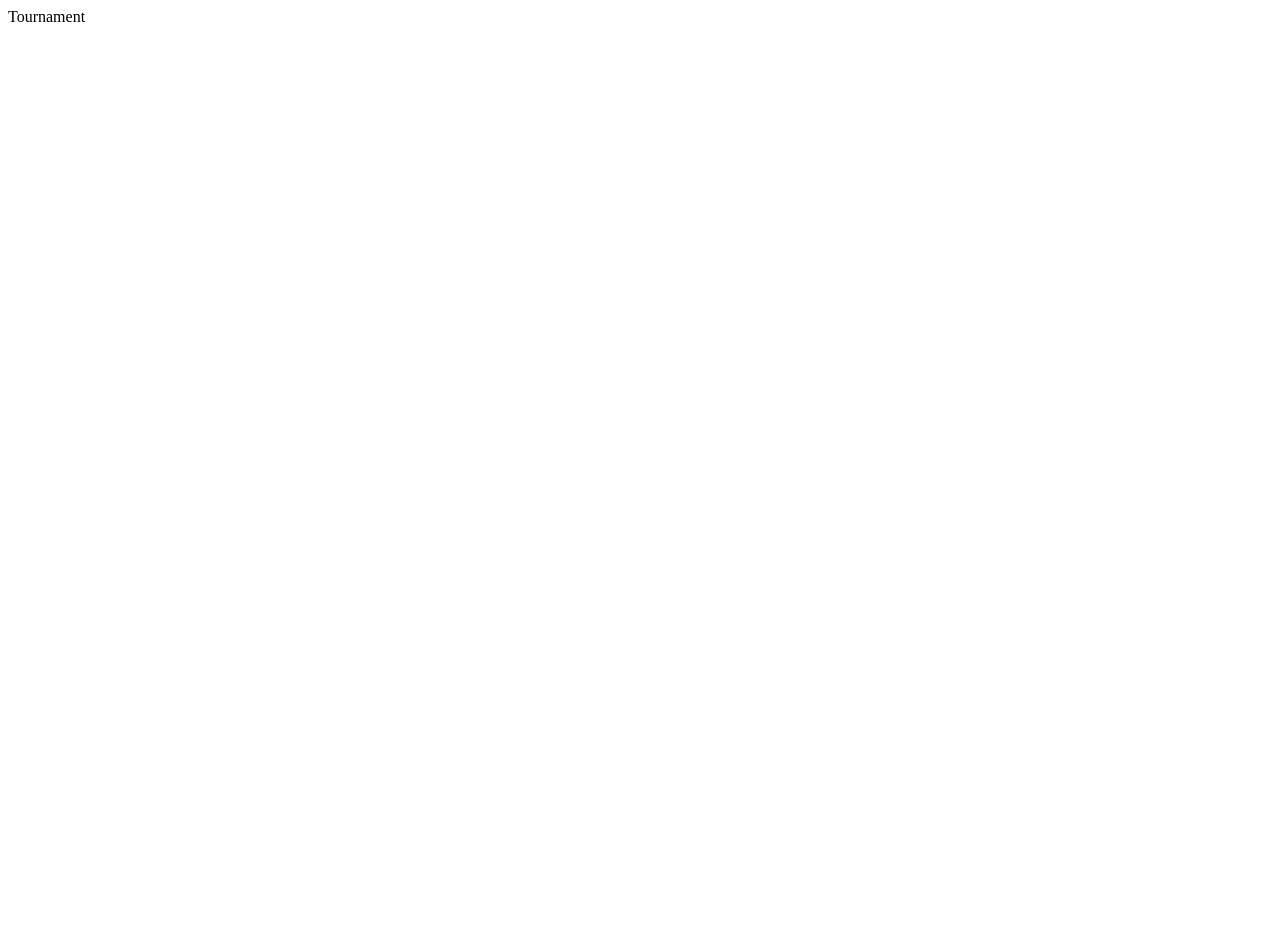
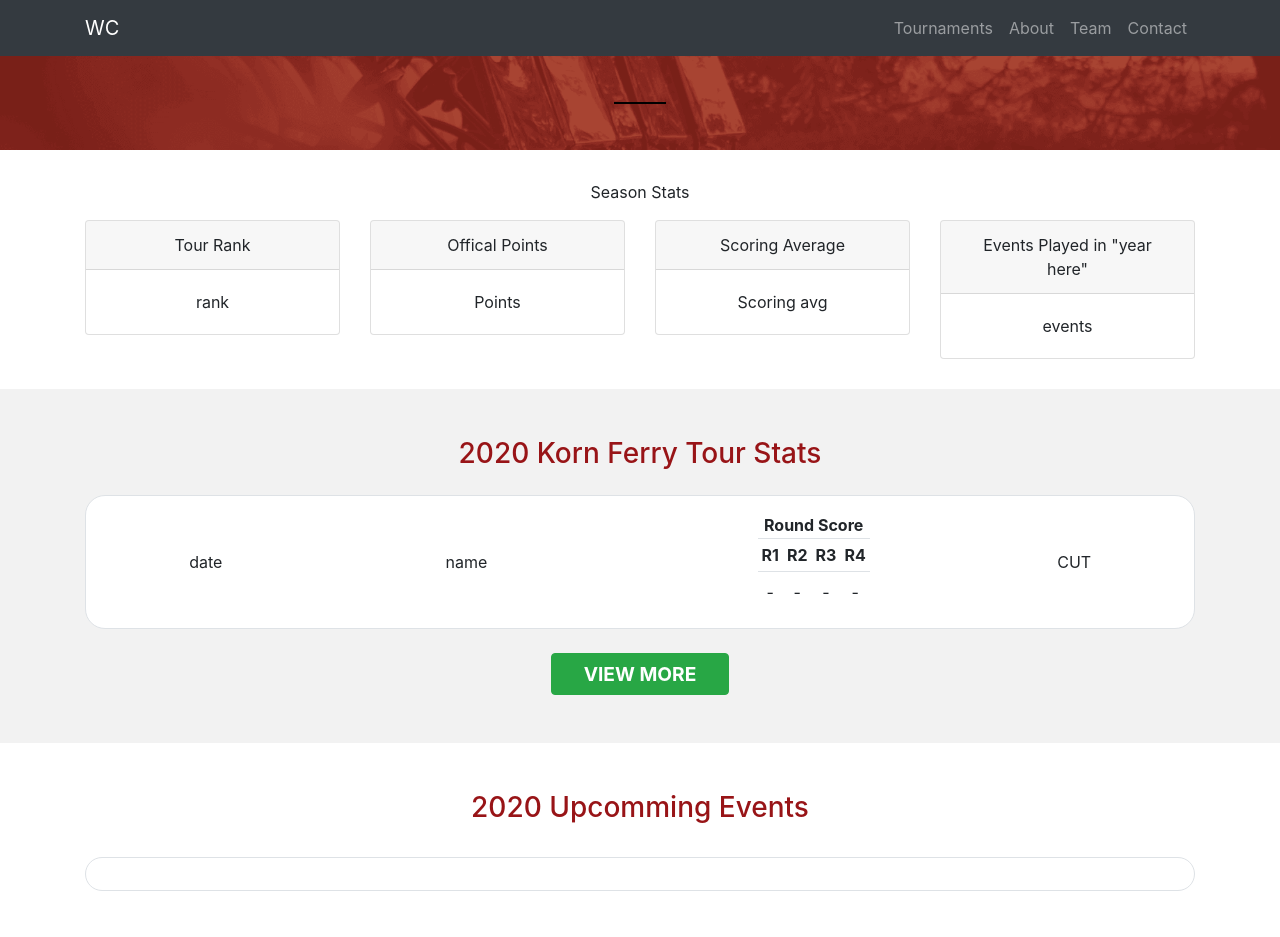
Before and after one commit to nicholsk18/will-react-website, a Next.js app: page /admin/admin-tournaments in a window 1280 px wide. Shown: the top 937 px of the page. Before the commit the page ends 816 px from the top, so only its background shows below. Built offline with nearby package versions, Linux system fonts and the light colour scheme; no server answers.

Commit message:
added tournaments

```diff
--- a/src/pages/admin/admin-about.js
+++ b/src/pages/admin/admin-about.js
@@ -63,7 +63,6 @@
         <Layout>
             <Head>
                 <title>{aboutTitle}</title>
-                <meta name="description" content={aboutDesc} />
             </Head>
             {isEdited ? (
                 <div>
--- a/src/pages/admin/admin-tournaments.js
+++ b/src/pages/admin/admin-tournaments.js
@@ -1,7 +1,183 @@
+import Head from "next/head";
+import { useState, useEffect } from "react";
+import Editor from "../../utils/Editor";
 import { adminTournamentsTitle } from "../../components/PageTitles";
+import Layout from "../../components/layout";
+import styles from "../../pageStyles/Tournaments.module.css";
+import Stats from "../../components/Stats";
 
 const adminTournaments = () => {
-    return <div>Tournament</div>;
+    const [isEdited, setIsEdited] = useState(false);
+    const [pageContent, setPageContent] = useState([]);
+    const [editorState, setEditorState] = useState();
+
+    // to fix this need to send pagename in body
+    useEffect(() => {
+        async function getData() {
+            const data = {
+                method: "GET",
+                headers: {
+                    "Content-Type": "application/json",
+                    "Page-Name": "tournaments",
+                },
+            };
+            await fetch("/api/data", data)
+                .then((res) => {
+                    return res.json();
+                })
+                .then((pageData) => {
+                    setPageContent(pageData);
+                });
+        }
+
+        getData();
+    }, [pageContent]);
+
+    // will extract to its on util function
+    // will take a string and return a string
+    function changeState() {
+        let concatedArray = "";
+
+        // const content = pageContent.filter((item) => {
+        //     return item !== "";
+        // });
+
+        const strLength = pageContent.length;
+        for (let item = 0; item < strLength; item++) {
+            if (strLength - 1 === item) {
+                // keeps from last \n being added
+                concatedArray += pageContent[item];
+                break;
+            }
+            concatedArray += pageContent[item] + "\n";
+        }
+
+        setEditorState(concatedArray);
+        setIsEdited(true);
+    }
+
+    function cancelContent() {
+        setIsEdited(false);
+    }
+
+    return (
+        <Layout>
+            <Head>
+                <title>{adminTournamentsTitle}</title>
+            </Head>
+            {isEdited ? (
+                <div>
+                    {
+                        <Editor
+                            content={editorState}
+                            callback={cancelContent}
+                            pageName={"tournaments"}
+                        />
+                    }
+                </div>
+            ) : (
+                <div className="page">
+                    <div className={styles.banner}>
+                        <div className="container section-30">
+                            <h2 className={styles.title}>{pageContent[0]}</h2>
+                            <hr className={styles.hLine} />
+                            <p className={styles.subTitle}>{pageContent[1]}</p>
+                        </div>
+                    </div>
+
+                    <div className="container section-30">
+                        <p className="text-center">Season Stats</p>
+                        <Stats />
+                    </div>
+
+                    <div className="section-light-white py-5">
+                        <div className="container">
+                            <h3 className={styles.sectionTitle}>
+                                2020 Korn Ferry Tour Stats
+                            </h3>
+
+                            {/* stats go here */}
+                            <div className="stats-box mt-4">
+                                <div className="row px-0 px-sm-5">
+                                    <div className="col-xs-12 col-md-2 text-center m-auto">
+                                        <p className="my-0 stats-date">date</p>
+                                    </div>
+
+                                    <div className="col-xs-6 col-md-4 text-center my-auto">
+                                        <p className="my-0 stats-name">name</p>
+                                    </div>
+
+                                    <div className="col-xs-6 col-md-4 text-center">
+                                        <table className="mx-auto my-3 stats-rounds">
+                                            <tbody>
+                                                <tr className="border-bottom">
+                                                    <th colSpan="4">
+                                                        Round Score
+                                                    </th>
+                                                </tr>
+                                                <tr className="border-bottom">
+                                                    <th className="p-1">R1</th>
+                                                    <th className="p-1">R2</th>
+                                                    <th className="p-1">R3</th>
+                                                    <th className="p-1">R4</th>
+                                                </tr>
+                                                <tr>
+                                                    <td className="p-2">-</td>
+                                                    <td className="p-2">-</td>
+                                                    <td className="p-2">-</td>
+                                                    <td className="p-2">-</td>
+                                                </tr>
+                                            </tbody>
+                                        </table>
+                                    </div>
+
+                                    <div className="col-xs-12 col-md-2 text-center my-auto">
+                                        <p className="m-0 stats-place">CUT</p>
+                                    </div>
+                                </div>
+                            </div>
+
+                            <div className="view-more">
+                                <div className="text-center pt-4">
+                                    <button href="" className="btn btn-success">
+                                        View more
+                                    </button>
+                                </div>
+                            </div>
+                        </div>
+                    </div>
+
+                    <div className="upcomming-events py-5">
+                        <div className="container">
+                            <h3 className={styles.sectionTitle}>
+                                2020 Upcomming Events
+                            </h3>
+
+                            <div className="row">
+                                <div className="col-12">
+                                    <div className="stats-box mt-4">
+                                        <div className="row px-5 mt-3">
+                                            <div className="col-4">
+                                                <p>{pageContent[2]}</p>
+                                            </div>
+                                            <div className="col-4 text-center">
+                                                <p>{pageContent[3]}</p>
+                                            </div>
+                                            <div className="col-4 text-right">
+                                                <p>{pageContent[4]}</p>
+                                            </div>
+                                        </div>
+                                    </div>
+                                </div>
+                            </div>
+                        </div>
+                    </div>
+                    <button onClick={changeState}>Edit</button>
+                </div>
+            )}
+            <button onClick={cancelContent}>Cancel</button>
+        </Layout>
+    );
 };
 
 export default adminTournaments;
--- a/src/utils/Editor.js
+++ b/src/utils/Editor.js
@@ -8,6 +8,7 @@
 
         const updatedPage = {
             method: "PATCH",
+            // method: "POST",
             headers: {
                 "Content-Type": "application/json",
             },
```
